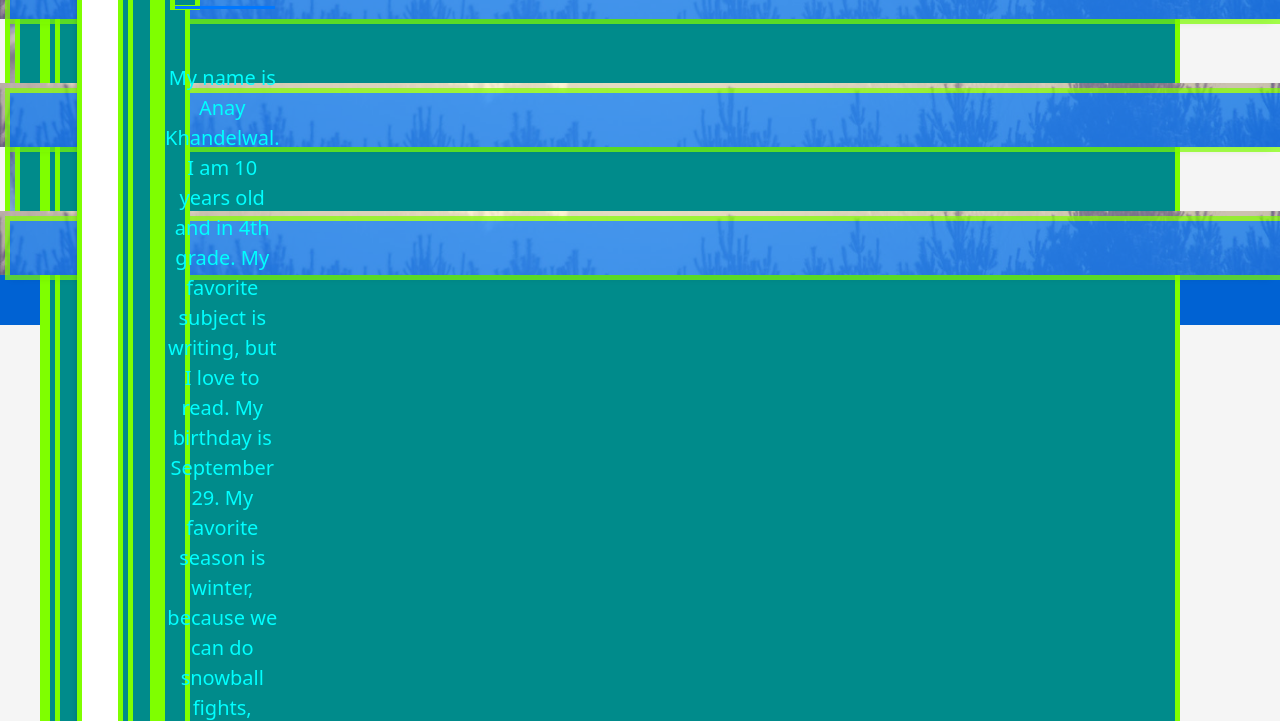
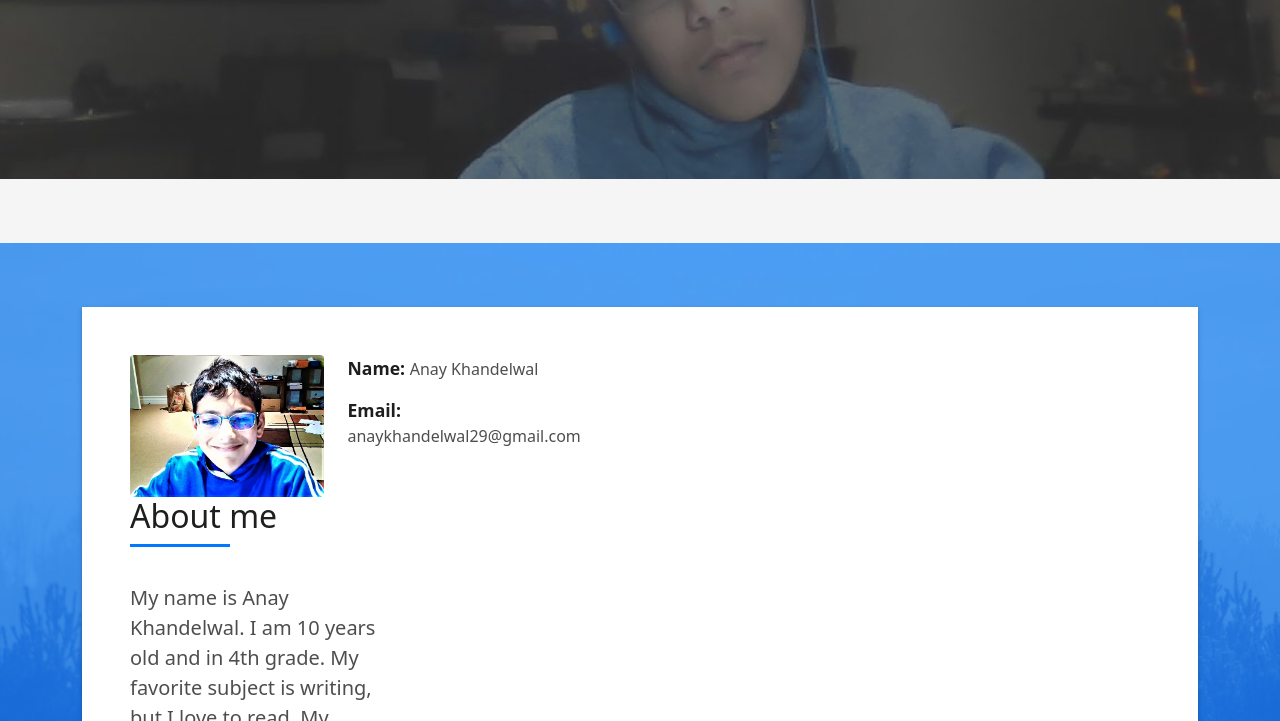
Before and after one commit to s-khandelwala/Portfolio, a plain HTML site: page index.html in a window 1280 px wide. Shown: the part 621-1342 px from the top of the page. Drawn offline with Linux system fonts and the light colour scheme.

Commit message:
Update index.html

```diff
--- a/index.html
+++ b/index.html
@@ -48,30 +48,14 @@
       <h1 class="logo"><a>My Portfolio</a></h1>
       <!-- Uncomment below if you prefer to use an image logo -->
       <!-- <a href="index.html" class="logo"><img src="assets/img/logo.png" alt="" class="img-fluid"></a>-->
+
 	<div id="hh"></div><p>:</p>
 	<div id="mm"></div><p>:</p>
 	<div id="ss"></div>
-	 	<style>
-		div
-		{
-			border: 5px solid chartreuse;
-			background-color: darkcyan;
-			color: cyan;
-			width: 30px;
-			margin: 5px;
-			text-align: center;
-			float: left;
-		}
-		p
-		{
-			float: left;
-			font-size: larger;
-			margin-top: 5px;
-		}
-	</style>
 	<script>
 		function rclock()
 		{
+			document.onload="rclock"
 			var hh=new Date().getHours();
 			var mm=new Date().getMinutes();
 			var ss=new Date().getSeconds();
```
